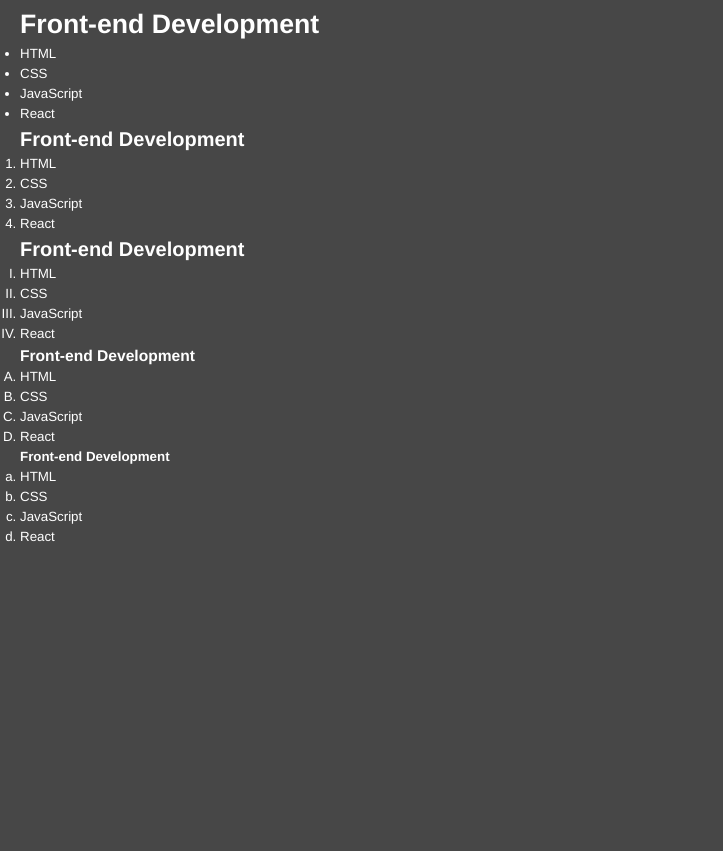
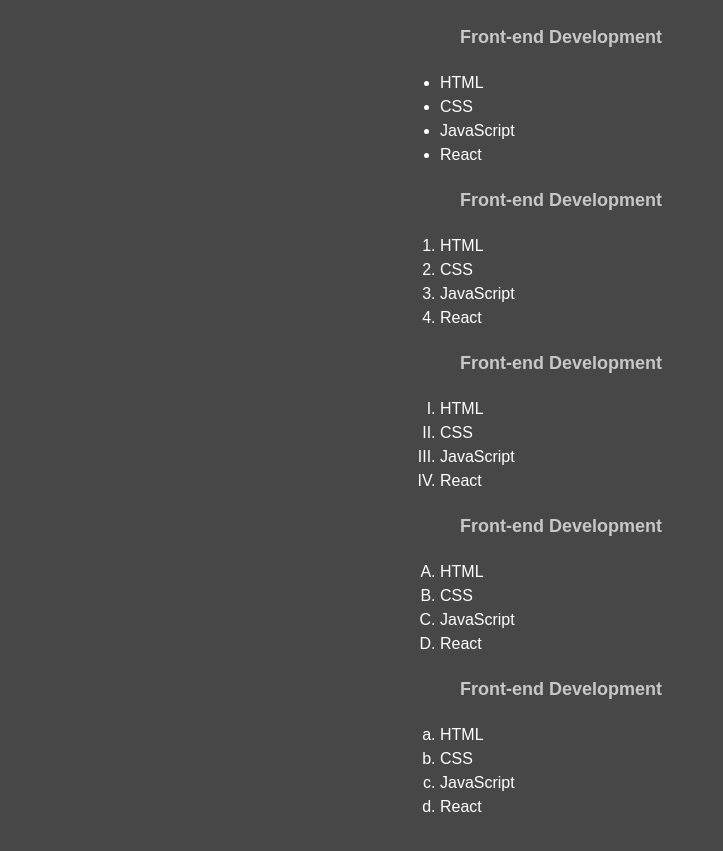
Before and after one commit to A6ell/HTML, a plain HTML site: page list.html in a window 1280 px wide. Shown: the part 535-1386 px from the top of the page, without its empty margins (0-723 px from the left). Before the commit the page ends 1102 px from the top, so only its background shows below. Drawn offline with Linux system fonts and the light colour scheme.

Commit message:
Updated HTML

```diff
--- a/Style.css
+++ b/Style.css
@@ -10,6 +10,7 @@ body {
     line-height: 1.5;
     background-color: #474747;
     color: #ffffff;
+
 }
 
 .header {
@@ -22,6 +23,17 @@ p {
     padding: 20px;
     text-align: justify;
   }
+
+  .list {
+    display: flex;
+    justify-content: center;
+    align-items: center;
+}
+.title {
+  font-size: 18px;
+  font-weight: bold;
+  color: rgb(199, 199, 199);
+}
 
 nav {
     background-color: #2c2c2c;
--- a/list.html
+++ b/list.html
@@ -18,51 +18,45 @@
         <a href="View.html">Table</a>
         <a href="Form.html">Registration</a>
     </nav>
-</div>
+    <div class="list">
         <div>
             <img src="images/images.jpg" height="350" width="400" alt="Furniture">
-</div>
-    <div style="font-family: 'Franklin Gothic Medium', 'Arial Narrow', Arial, sans-serif;font-size: smaller;">
-    <h1>Front-end Development</h1>
+            <div class="title">Front-end Development</div>
             <ul>
                 <li>HTML</li>
                 <li>CSS</li>
                 <li>JavaScript</li>
                 <li>React</li>
-
             </ul>
-    <h2>Front-end Development</h2>
+            <div class="title">Front-end Development</div>
             <ol>
                 <li>HTML</li>
                 <li>CSS</li>
                 <li>JavaScript</li>
                 <li>React</li>
-
             </ol>
-</ul>
-<h2>Front-end Development</h2>
+            <div class="title">Front-end Development</div>
             <ol type="I">
                 <li>HTML</li>
                 <li>CSS</li>
                 <li>JavaScript</li>
                 <li>React</li>
-
             </ol>
-<h3>Front-end Development</h3>
+            <div class="title">Front-end Development</div>
             <ol type="A">
                 <li>HTML</li>
                 <li>CSS</li>
                 <li>JavaScript</li>
                 <li>React</li>
-
             </ol>
-<h4>Front-end Development</h4>
+            <div class="title">Front-end Development</div>
             <ol type="a">
                 <li>HTML</li>
                 <li>CSS</li>
                 <li>JavaScript</li>
                 <li>React</li>
-
             </ol>
+        </div>
+    </div>
 </body>
 </html>
```
Lines whose indentation alone changed are shown as unchanged.
